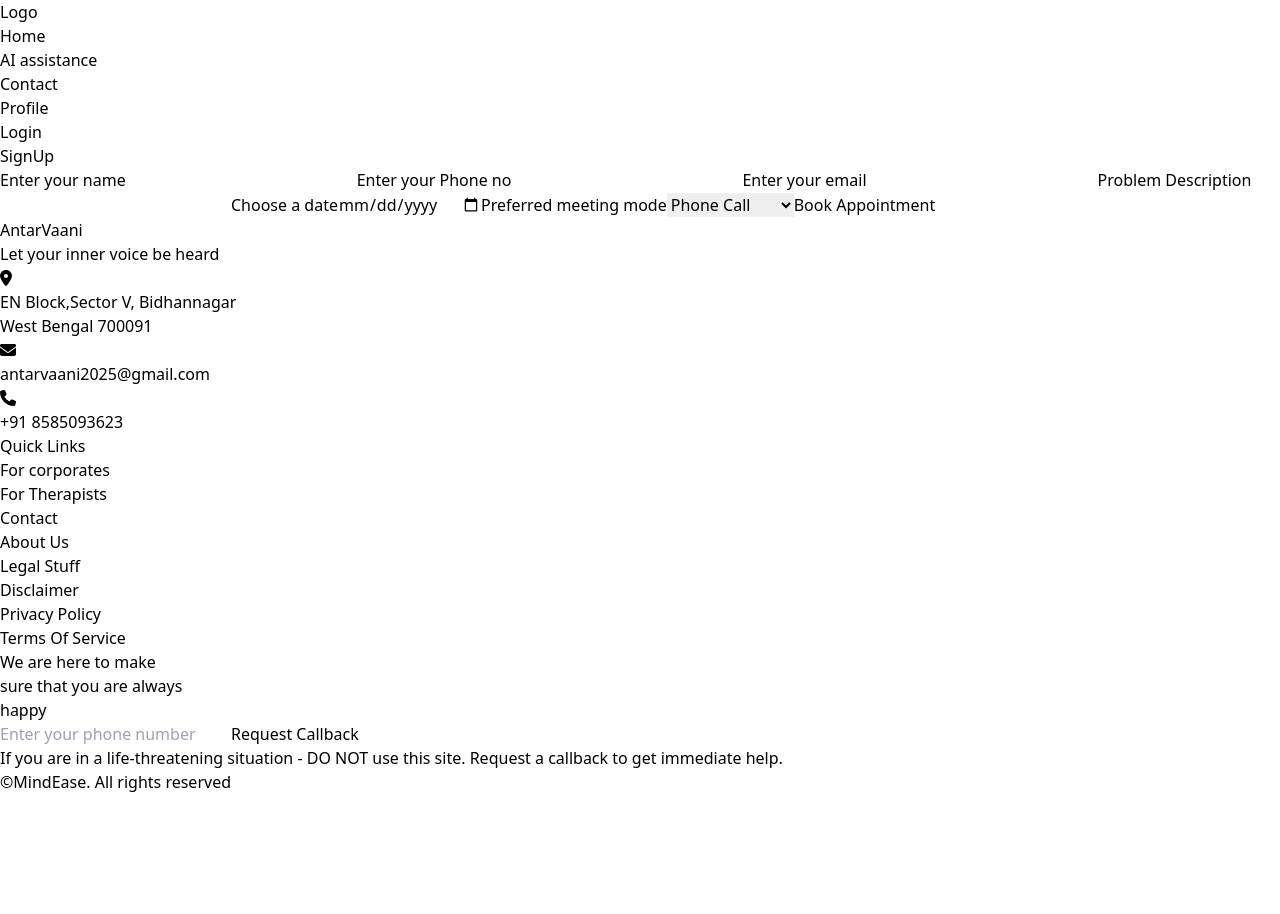
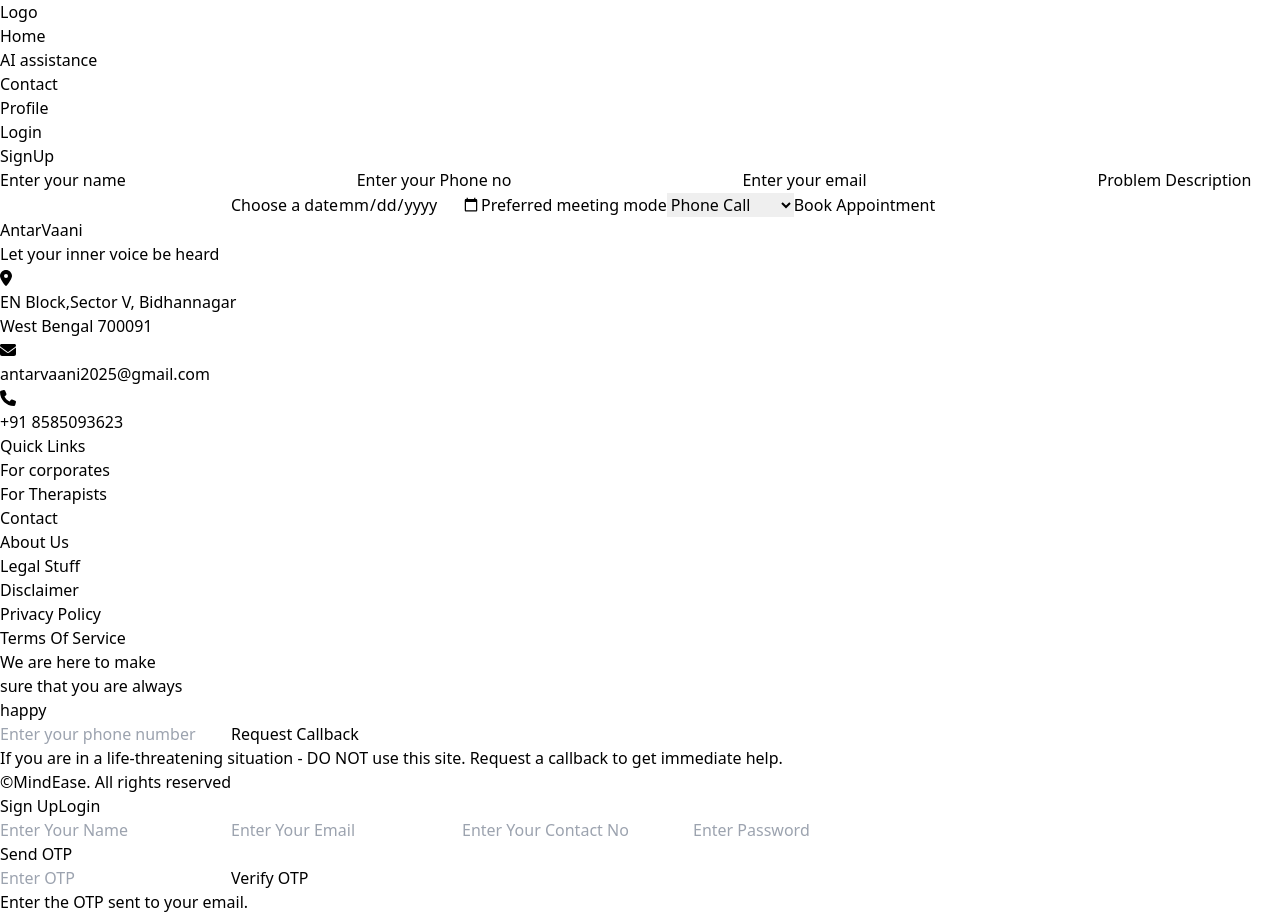
Before and after one commit to Koyelisha/AntarVaani, a React (Vite) app in the folder Frontend/: page / in a window 1280 px wide. Before the commit the page ends 800 px from the top, so only its background shows below. Built offline with nearby package versions, Linux system fonts and the light colour scheme.

Commit message:
User Login and SignUp

```diff
--- a/Frontend/src/App.jsx
+++ b/Frontend/src/App.jsx
@@ -1,12 +1,13 @@
+/* eslint-disable no-unused-vars */
 import { useState } from 'react'
-import reactLogo from './assets/react.svg'
-import viteLogo from '/vite.svg'
 import Header from './components/Header/Header'
 import Footer from './components/Footer/Footer'
 import Home from './components/Home/Home'
 import UserProfile from './components/UserProfile.jsx/UserProfile'
 import Therapists from './components/Therapists/Therapists'
 import Booking from './components/Booking/Booking'
+import SignUp from './components/SignUp/SignUp'
+import OTPVerification from './components/OTPVerfication/OTPVerification'
 
 function App() {
   const [count, setCount] = useState(0)
@@ -16,6 +17,8 @@
      <Header/>
      <Booking/>
      <Footer/>
+    <SignUp/>
+     <OTPVerification/>
     </>
   )
 }
--- /dev/null
+++ b/Frontend/src/components/OTPVerfication/OTPVerification.jsx
@@ -0,0 +1,15 @@
+import React from 'react'
+
+const OTPVerification = () => {
+  return (
+    <div className='flex items-center justify-center min-h-screen bg-[#E8F0E8]'>
+        <div className='w-[350px] p-6 bg-[#BFA9A9] shadow-lg text-center rounded-lg'>
+            <input type="text" placeholder='Enter OTP' className='px-13 mb-4 py-2  rounded-md bg-[#D9D9D9] text-center'/>
+            <button className='px-12 mb-4 py-2 font-bold text-white bg-[#0000FF] rounded-lg'>Verify OTP</button>
+            <p className='mt-2 text-sm text-gray-700'>Enter the OTP sent to your email.</p>
+        </div>
+    </div>
+  );
+};
+
+export default OTPVerification
--- /dev/null
+++ b/Frontend/src/components/SignUp/SignUp.jsx
@@ -0,0 +1,47 @@
+import { useState } from "react";
+
+const SignUp = () => {
+  const [isSignUp, setIsSignUp] = useState(true);
+
+  return (
+    <div className="flex items-center justify-center min-h-screen bg-[#E8F0E8]">
+      <div className="w-[400px] p-6 bg-[#BFA9A9] shadow-lg relative space-y-4 ">
+        <div className="flex bg-gray-300 rounded-lg overflow-hidden">
+          <button
+            className={`flex-1 py-3 text-white font-bold rounded-tl-sm ${isSignUp ? 'bg-[#0000FF] text-white ' : 'bg-transparent text-black'}`}
+            onClick={() => setIsSignUp(true)}
+          >Sign Up</button>
+          <button
+            className={`flex-1 py-3 font-bold rounded-tl-sm ${!isSignUp ? 'bg-[#0000FF] text-white': 'bg-transparent text-black'}`}
+            onClick={() => setIsSignUp(false)}
+          >
+            Login
+          </button>
+        </div>
+      <div className="space-y-4">
+        {isSignUp ? (
+          <div>
+            <input type="text" placeholder="Enter Your Name" className="w-full p-2 mb-2 border rounded-md bg-[#D9D9D9]" />
+            <input type="email" placeholder="Enter Your Email" className="w-full p-2 mb-2 border rounded-md bg-[#D9D9D9]" />
+            <input type="text" placeholder="Enter Your Contact No" className="w-full p-2 mb-2 border rounded-md bg-[#D9D9D9]" />
+            <input type="password" placeholder="Enter Password" className="w-full p-2 mb-4 border rounded-md bg-[#D9D9D9]" />
+            <div className="flex justify-center">
+              <button className="py-2 px-6 font-bold text-white bg-[#0000FF] rounded-lg">Send OTP</button>
+            </div>
+          </div>
+        ) : (
+          <div>
+            <input type="email" placeholder="Enter Your Email" className="w-full p-2 mb-2 border rounded-md bg-[#D9D9D9]" />
+            <input type="password" placeholder="Enter Password" className="w-full p-2 mb-4 border rounded-md bg-[#D9D9D9]" />
+            <div className="flex justify-center">
+              <button className="py-2 px-6 font-bold text-white bg-[#0000FF] rounded-lg">Login</button>
+            </div>
+          </div>
+        )}
+      </div>
+      </div>
+    </div>
+  );
+};
+
+export default SignUp;
```
